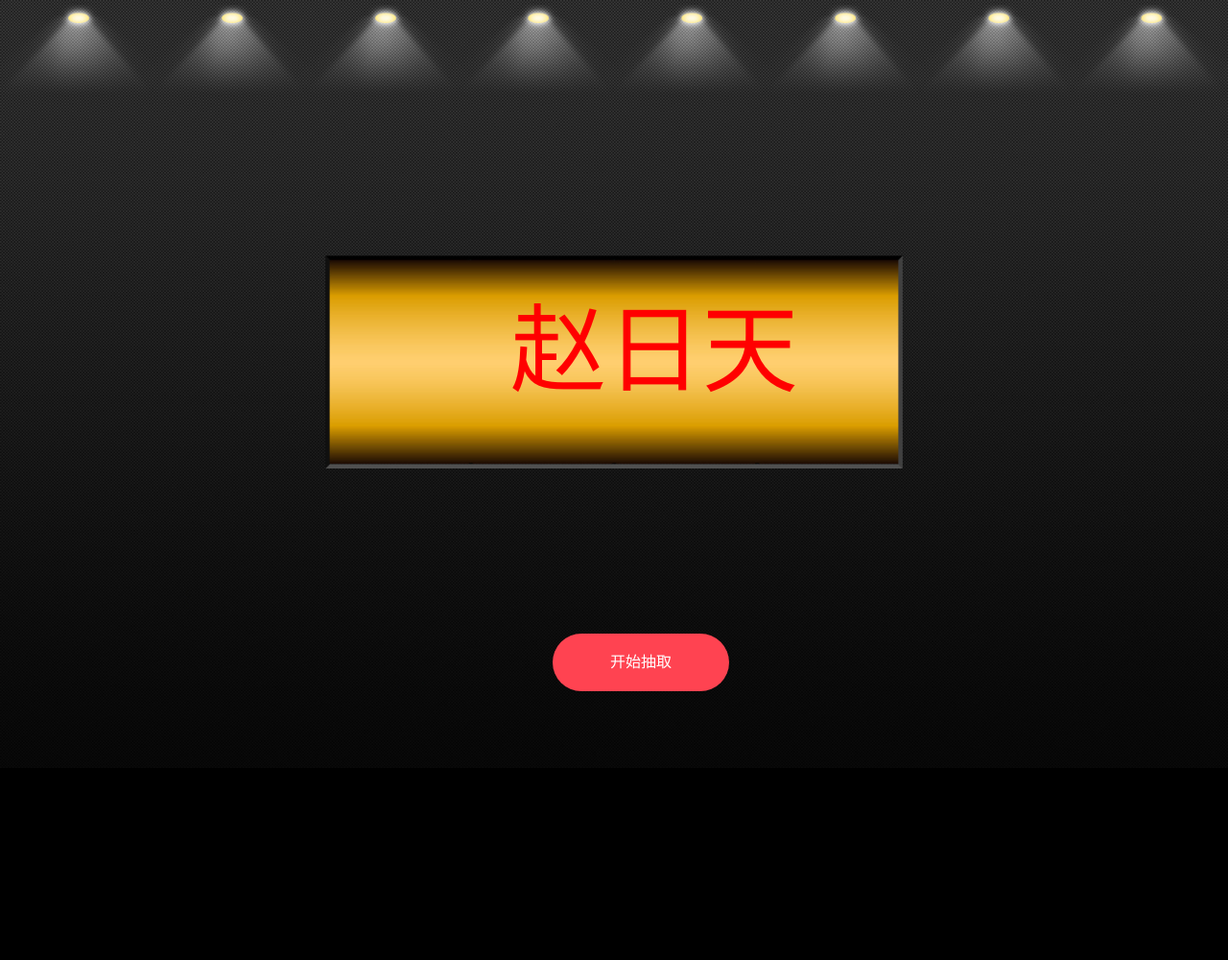
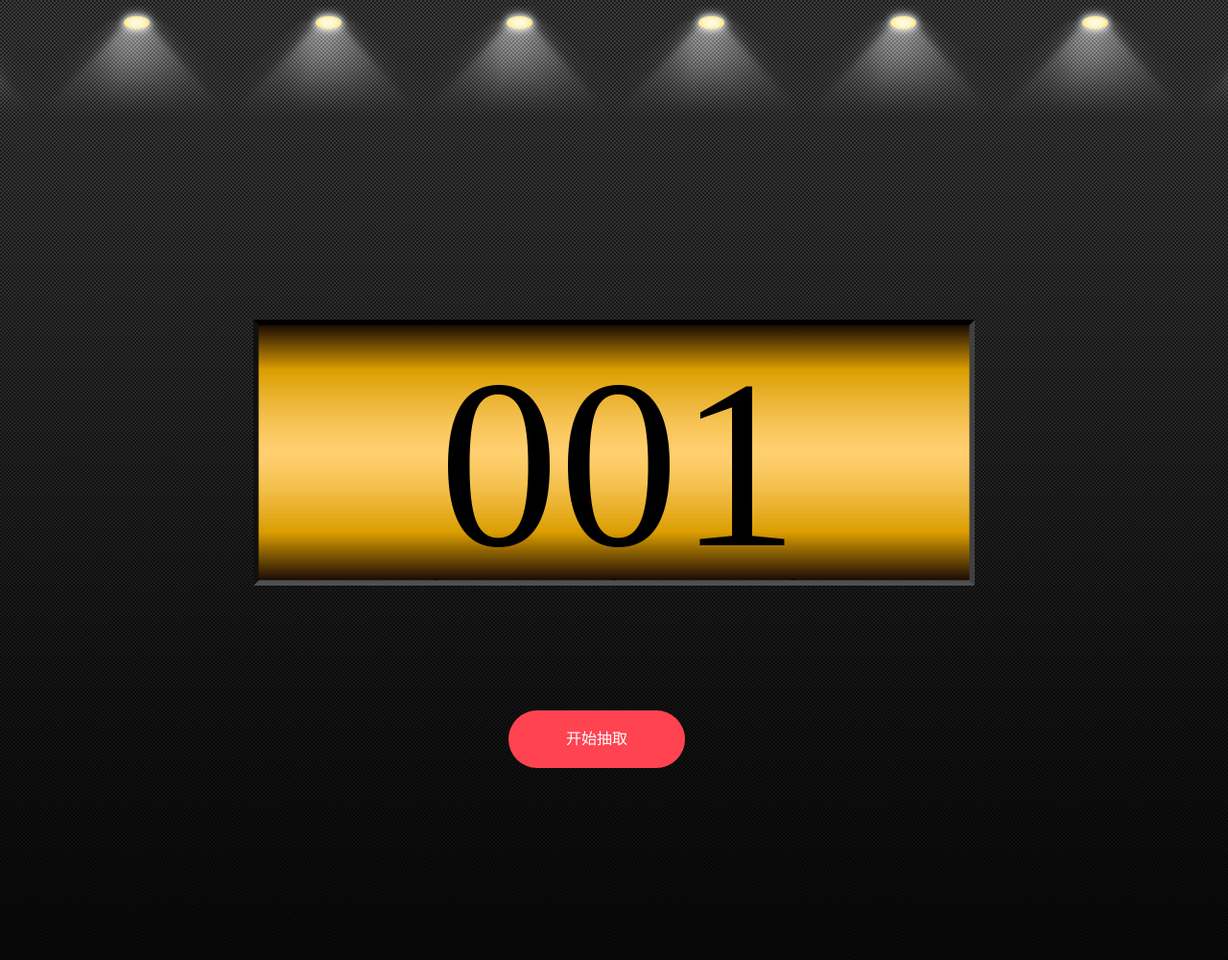
Before and after one commit to Mori-his/LuckyDraw, a plain HTML site: page index.html in a window 1280 px wide. Shown: the whole page at 96% size. Before the commit the page ends 800 px from the top, so only its background shows below. Drawn offline with Linux system fonts and the light colour scheme.

Commit message:
updata js

```diff
--- a/css/style.css
+++ b/css/style.css
@@ -1,73 +1,25 @@
+html,
 body,
-div {
+div,
+ul,
+li {
     margin: 0;
     padding: 0;
 }
 body {
-    background: #000 url('../images/main_bg.jpg') no-repeat center top fixed;
-    background-size: cover;
+    background: url(../images/body_bg.jpg) 0px 0px repeat-x #000;
+    overflow: hidden;
 }
 ul,
 li {
     list-style: none;
 }
-#main {
-    width: 100%;
-    height: 100%;
-    margin: 0 auto;
-    position: relative;
-    text-align: center;
-    /*    background: url('../images/main_bg.jpg');*/
-}
-.content {
-    height: 100%;
-    text-align: center;
-    vertical-align: middle;
-}
-.rotate {
-    width: 55%;
-    height: 212px !important;
-    margin: 0 auto;
-    text-align: center;
-}
-@media (min-width: 1000px) {
-    .rotate {
-        width: 53%;
-        margin-top: -9%;
-    }
-}
-@media (min-width: 1300px) {
-    .rotate {}
-}
-@media (min-width: 1600px) {
-    .rotate {
-        height: 280px !important;
-        margin-top: 7%;
-    }
-}
-.rotate ul {
-    width: 100%;
-    height: 80%;
-    overflow: hidden;
-}
-.rotate ul li {
-    width: 100%;
-    height: 80%;
-    line-height: 2.3em;
-    text-align: center;
-    font-size: 100px;
-    color: red;
-}
 .start {
     position: absolute;
-    bottom: 10%;
+    bottom: 20%;
+    left: 39%;
     font-weight: bold;
-    margin-left: -5% !important;
-}
-.middle {
-    display: inline-block;
-    height: 100%;
-    vertical-align: middle;
+    z-index: 100;
 }
 .btn {
     color: #666;
@@ -75,7 +27,6 @@ li {
     border-color: #EEE;
     font-weight: 300;
     font-size: 16px;
-    font-family: "Helvetica Neue Light", "Helvetica Neue", Helvetica, Arial, "Lucida Grande", sans-serif;
     text-decoration: none;
     text-align: center;
     line-height: 60px;
@@ -102,3 +53,36 @@ li {
 .btn-pill {
     border-radius: 200px;
 }
+.main_bg {
+    background: url(../images/main_bg.jpg) top center no-repeat;
+    height: 1000px;
+}
+.main {
+    width: 1000px;
+    height: 1000px;
+    position: relative;
+    margin: 0 auto;
+}
+.ld_box {
+    height: 450px;
+    width: 750px;
+    position: absolute;
+    left: 50%;
+    top: 340px;
+    margin-left: -370px;
+    z-index: 8;
+    overflow: hidden;
+    text-align: center;
+}
+.ld_box .ld_list {
+    height: 269px;
+    overflow: hidden;
+    position: relative;
+}
+.ld_box .ld_list .list-group {
+    width: 100%;
+    height: 269px;
+    font-size: 250px;
+    position: absolute;
+    top: 0;
+}
--- a/index.html
+++ b/index.html
@@ -10,20 +10,27 @@
 </head>
 
 <body>
-    <div id="main">
-        <div class="content">
-            <span class="middle"></span>
-            <div class="rotate middle">
-                <ul>
-                    <li>赵日天</li>
-                    <li>龙傲天</li>
-                    <li>叶良辰</li>
+
+
+    <div class="main_bg">
+        <div class="main">
+            <div id="res" style="text-align:center;color:#fff;padding-top:15px;"></div>
+            <div class="ld_box">
+                <ul class="ld_list">
+                    <li class="list-group">001</li>
+                    <li class="list-group">002</li>
+                    <li class="list-group">003</li>
+                    <li class="list-group">004</li>
+                    <li class="list-group">005</li>
+                    <li class="list-group">006</li>
+                    <li class="list-group">007</li>
+                    <li class="list-group">008</li>
                 </ul>
             </div>
+            <button type="button" class="start btn btn-caution btn-pill">开始抽取</button>
         </div>
 
 
-        <button type="button" class="start btn btn-caution btn-pill">开始抽取</button>
     </div>
 </body>
 
--- a/js/index.js
+++ b/js/index.js
@@ -1,10 +1,36 @@
 $(function () {
-    $('.content').css({
-        height: $(window).height()
+    var speed = 10,
+        stop = 13000;
+
+    $('.list-group').each(function (index) {
+        if (index == 0) {
+            $(this).css({
+                top: 0
+            });
+        } else {
+            var top = parseInt($('.list-group:eq(' + (index - 1) + ')').css('top')) + $(this).height();
+            $(this).css({
+                top: top
+            });
+        }
     });
-    $(window).on('resize scroll', function () {
-        $('.content').css({
-            height: $(window).height()
+    var index = 0;
+    var isBegin = false;
+    $('.start').on('click', function () {
+        console.log('index', index);
+        if (isBegin) {
+            return false;
+        }
+        isBegin = true;
+        $('.list-group').eq(index).css({
+            top: parseInt($('.list-group').eq(index).css('top')) - $('.list-group').eq(index).height()
         });
-    })
+        $('.list-group').eq(index + 1).css({
+            top: parseInt($('.list-group').eq(index).css('top')) + $('.list-group').eq(index).height()
+        })
+
+        isBegin = false;
+        index += 1;
+
+    });
 });
```
